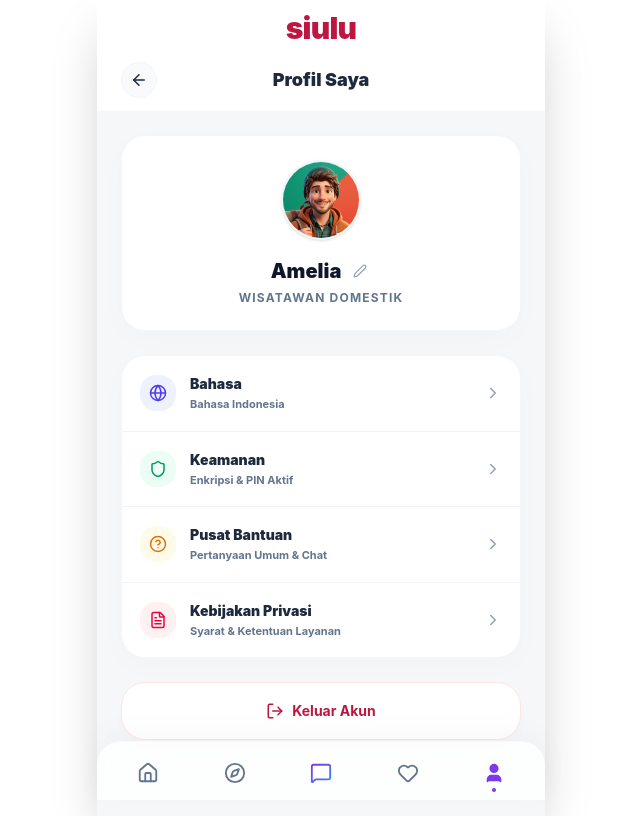
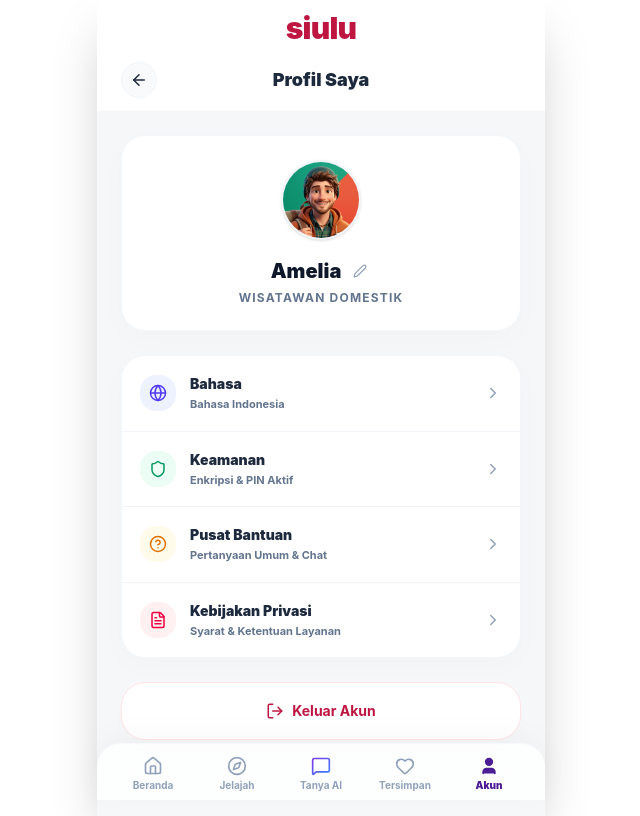
Before and after one commit to sovant28/siulu-pwa-frontend, a Next.js app: page /profile in a window 1280 px wide. Shown: the whole page, without its empty margins (319-959 px from the left). Built offline with nearby package versions, Linux system fonts and the light colour scheme.

Commit message:
style: add labels to bottom navigation, set active state color to dark purple, and rename Darurat quick access label to Bantuan

```diff
--- a/app/destinasi/page.js
+++ b/app/destinasi/page.js
@@ -215,7 +215,7 @@ function DestinasiListContent() {
 
       {/* BOTTOM NAVIGATION */}
       <nav
-        className="fixed bottom-0 left-0 right-0 max-w-md mx-auto bg-white/80 backdrop-blur-lg border-t border-slate-100/50 px-8 pt-3 pb-[calc(env(safe-area-inset-bottom)+8px)] flex justify-between items-center z-50 rounded-t-3xl select-none shadow-[0_-8px_30px_rgba(0,0,0,0.03)]"
+        className="fixed bottom-0 left-0 right-0 max-w-md mx-auto bg-white/80 backdrop-blur-lg border-t border-slate-100/50 px-6 pt-2 pb-[calc(env(safe-area-inset-bottom)+6px)] flex justify-between items-center z-50 rounded-t-3xl select-none shadow-[0_-8px_30px_rgba(0,0,0,0.03)]"
       >
         {/* Rainbow Gradient Definition for AI Icon */}
         <svg width="0" height="0" className="absolute pointer-events-none">
@@ -230,46 +230,51 @@ function DestinasiListContent() {
         {/* 1. Beranda */}
         <button
           onClick={() => router.push('/')}
-          className="flex flex-col items-center justify-center p-2 text-slate-500 hover:text-slate-600 active:scale-90 transition cursor-pointer relative"
+          className="flex flex-col items-center justify-center w-16 py-1 text-slate-400 hover:text-slate-500 active:scale-90 transition cursor-pointer"
           style={{ WebkitTapHighlightColor: 'transparent' }}
         >
-          <Home className="w-5.5 h-5.5" />
+          <Home className="w-5 h-5" />
+          <span className="text-[10px] font-bold mt-1 leading-none">Beranda</span>
         </button>
 
-        {/* 2. Jelajah (Destination uses Compass as well or keeps it active) */}
+        {/* 2. Jelajah (Active) */}
         <button
           onClick={() => router.push('/event')}
-          className="flex flex-col items-center justify-center p-2 text-slate-500 hover:text-slate-600 active:scale-90 transition cursor-pointer relative"
+          className="flex flex-col items-center justify-center w-16 py-1 text-[#4C1D95] active:scale-90 transition cursor-pointer"
           style={{ WebkitTapHighlightColor: 'transparent' }}
         >
-          <Compass className="w-5.5 h-5.5" />
+          <Compass className="w-5 h-5" fill="currentColor" />
+          <span className="text-[10px] font-black mt-1 leading-none">Jelajah</span>
         </button>
 
         {/* 3. Tanya AI */}
         <button
           onClick={() => router.push('/chat')}
-          className="flex flex-col items-center justify-center p-2 active:scale-90 transition cursor-pointer relative"
+          className="flex flex-col items-center justify-center w-16 py-1 active:scale-90 transition cursor-pointer"
           style={{ WebkitTapHighlightColor: 'transparent' }}
         >
-          <MessageSquare className="w-5.5 h-5.5" stroke="url(#rainbow-gradient)" />
+          <MessageSquare className="w-5 h-5" stroke="url(#rainbow-gradient)" />
+          <span className="text-[10px] font-bold mt-1 leading-none text-slate-400">Tanya AI</span>
         </button>
 
         {/* 4. Disimpan */}
         <button
           onClick={() => router.push('/saved')}
-          className="flex flex-col items-center justify-center p-2 text-slate-500 hover:text-slate-600 active:scale-90 transition cursor-pointer relative"
+          className="flex flex-col items-center justify-center w-16 py-1 text-slate-400 hover:text-slate-500 active:scale-90 transition cursor-pointer"
           style={{ WebkitTapHighlightColor: 'transparent' }}
         >
-          <Heart className="w-5.5 h-5.5" />
+          <Heart className="w-5 h-5" />
+          <span className="text-[10px] font-bold mt-1 leading-none">Tersimpan</span>
         </button>
 
         {/* 5. Profil */}
         <button
           onClick={() => router.push('/profile')}
-          className="flex flex-col items-center justify-center p-2 text-slate-500 hover:text-slate-600 active:scale-90 transition cursor-pointer relative"
+          className="flex flex-col items-center justify-center w-16 py-1 text-slate-400 hover:text-slate-500 active:scale-90 transition cursor-pointer"
           style={{ WebkitTapHighlightColor: 'transparent' }}
         >
-          <User className="w-5.5 h-5.5" />
+          <User className="w-5 h-5" />
+          <span className="text-[10px] font-bold mt-1 leading-none">Akun</span>
         </button>
       </nav>
     </div>
--- a/app/event/page.js
+++ b/app/event/page.js
@@ -276,7 +276,7 @@ export default function EventListPage() {
 
       {/* BOTTOM NAVIGATION */}
       <nav
-        className="fixed bottom-0 left-0 right-0 max-w-md mx-auto bg-white border-t border-slate-100 px-8 pt-3 pb-[calc(env(safe-area-inset-bottom)+8px)] flex justify-between items-center z-50 rounded-t-3xl select-none"
+        className="fixed bottom-0 left-0 right-0 max-w-md mx-auto bg-white/80 backdrop-blur-lg border-t border-slate-100/50 px-6 pt-2 pb-[calc(env(safe-area-inset-bottom)+6px)] flex justify-between items-center z-50 rounded-t-3xl select-none shadow-[0_-8px_30px_rgba(0,0,0,0.03)]"
       >
         {/* Rainbow Gradient Definition for AI Icon */}
         <svg width="0" height="0" className="absolute pointer-events-none">
@@ -291,45 +291,51 @@ export default function EventListPage() {
         {/* 1. Beranda */}
         <button
           onClick={() => router.push('/')}
-          className="flex flex-col items-center justify-center p-2 text-slate-400 hover:text-slate-500 active:scale-90 transition cursor-pointer relative"
+          className="flex flex-col items-center justify-center w-16 py-1 text-slate-400 hover:text-slate-500 active:scale-90 transition cursor-pointer"
           style={{ WebkitTapHighlightColor: 'transparent' }}
         >
-          <Home className="w-5.5 h-5.5" />
+          <Home className="w-5 h-5" />
+          <span className="text-[10px] font-bold mt-1 leading-none">Beranda</span>
         </button>
 
         {/* 2. Jelajah (Active) */}
         <button
           onClick={() => router.push('/event')}
-          className="flex flex-col items-center justify-center p-2 text-[#7C3AED] active:scale-90 transition cursor-pointer relative"
+          className="flex flex-col items-center justify-center w-16 py-1 text-[#4C1D95] active:scale-90 transition cursor-pointer"
           style={{ WebkitTapHighlightColor: 'transparent' }}
         >
-          <Compass className="w-5.5 h-5.5" fill="currentColor" />
-          <span className="absolute bottom-0 w-1 h-1 rounded-full bg-[#7C3AED]" />
+          <Compass className="w-5 h-5" fill="currentColor" />
+          <span className="text-[10px] font-black mt-1 leading-none">Jelajah</span>
         </button>
 
         {/* 3. Tanya AI */}
         <button
           onClick={() => router.push('/chat')}
-          className="flex flex-col items-center justify-center p-2 active:scale-90 transition cursor-pointer relative"
+          className="flex flex-col items-center justify-center w-16 py-1 active:scale-90 transition cursor-pointer"
           style={{ WebkitTapHighlightColor: 'transparent' }}
         >
-          <MessageSquare className="w-5.5 h-5.5" stroke="url(#rainbow-gradient)" />
+          <MessageSquare className="w-5 h-5" stroke="url(#rainbow-gradient)" />
+          <span className="text-[10px] font-bold mt-1 leading-none text-slate-400">Tanya AI</span>
         </button>
 
         {/* 4. Disimpan */}
         <button
-          className="flex flex-col items-center justify-center p-2 text-slate-400 hover:text-slate-500 active:scale-90 transition cursor-pointer relative"
+          onClick={() => router.push('/saved')}
+          className="flex flex-col items-center justify-center w-16 py-1 text-slate-400 hover:text-slate-500 active:scale-90 transition cursor-pointer"
           style={{ WebkitTapHighlightColor: 'transparent' }}
         >
-          <Heart className="w-5.5 h-5.5" />
+          <Heart className="w-5 h-5" />
+          <span className="text-[10px] font-bold mt-1 leading-none">Tersimpan</span>
         </button>
 
         {/* 5. Profil */}
         <button
-          className="flex flex-col items-center justify-center p-2 text-slate-400 hover:text-slate-500 active:scale-90 transition cursor-pointer relative"
+          onClick={() => router.push('/profile')}
+          className="flex flex-col items-center justify-center w-16 py-1 text-slate-400 hover:text-slate-500 active:scale-90 transition cursor-pointer"
           style={{ WebkitTapHighlightColor: 'transparent' }}
         >
-          <User className="w-5.5 h-5.5" />
+          <User className="w-5 h-5" />
+          <span className="text-[10px] font-bold mt-1 leading-none">Akun</span>
         </button>
       </nav>
     </div>
--- a/app/page.js
+++ b/app/page.js
@@ -317,16 +317,16 @@ export default function AppHome() {
             <span className="text-[11px] font-black text-slate-700 tracking-wide">Pengaduan</span>
           </div>
 
-          {/* Card 8: Darurat */}
+          {/* Card 8: Bantuan */}
           <div className="flex flex-col items-center space-y-1.5">
             <button
               onClick={() => { }}
               className="w-14 h-14 flex items-center justify-center rounded-2xl bg-[#DCD2FF] border border-[#DCD2FF] shadow-[0_4px_10px_rgba(220,210,255,0.25)] active:scale-90 transition-all duration-150 cursor-pointer select-none outline-none overflow-hidden"
               style={{ WebkitTapHighlightColor: 'transparent' }}
             >
-              <Image src="/icon_darurat.png" alt="Darurat" width={56} height={56} className="w-full h-full object-contain" />
+              <Image src="/icon_darurat.png" alt="Bantuan" width={56} height={56} className="w-full h-full object-contain" />
             </button>
-            <span className="text-[11px] font-black text-slate-700 tracking-wide">Darurat</span>
+            <span className="text-[11px] font-black text-slate-700 tracking-wide">Bantuan</span>
           </div>
         </div>
       </section>
@@ -370,7 +370,7 @@ export default function AppHome() {
 
       {/* BOTTOM NAVIGATION */}
       <nav
-        className="fixed bottom-0 left-0 right-0 max-w-md mx-auto bg-white/80 backdrop-blur-lg border-t border-slate-100/50 px-8 pt-3 pb-[calc(env(safe-area-inset-bottom)+8px)] flex justify-between items-center z-50 rounded-t-3xl select-none shadow-[0_-8px_30px_rgba(0,0,0,0.03)]"
+        className="fixed bottom-0 left-0 right-0 max-w-md mx-auto bg-white/80 backdrop-blur-lg border-t border-slate-100/50 px-6 pt-2 pb-[calc(env(safe-area-inset-bottom)+6px)] flex justify-between items-center z-50 rounded-t-3xl select-none shadow-[0_-8px_30px_rgba(0,0,0,0.03)]"
       >
         {/* Rainbow Gradient Definition for AI Icon */}
         <svg width="0" height="0" className="absolute pointer-events-none">
@@ -385,47 +385,51 @@ export default function AppHome() {
         {/* 1. Beranda (Active) */}
         <button
           onClick={() => router.push('/')}
-          className="flex flex-col items-center justify-center p-2 text-[#7C3AED] active:scale-90 transition cursor-pointer relative"
+          className="flex flex-col items-center justify-center w-16 py-1 text-[#4C1D95] active:scale-90 transition cursor-pointer"
           style={{ WebkitTapHighlightColor: 'transparent' }}
         >
-          <Home className="w-5.5 h-5.5" fill="currentColor" />
-          <span className="absolute bottom-0 w-1 h-1 rounded-full bg-[#7C3AED]" />
+          <Home className="w-5 h-5" fill="currentColor" />
+          <span className="text-[10px] font-black mt-1 leading-none">Beranda</span>
         </button>
 
         {/* 2. Jelajah */}
         <button
           onClick={() => router.push('/event')}
-          className="flex flex-col items-center justify-center p-2 text-slate-500 hover:text-slate-600 active:scale-90 transition cursor-pointer relative"
+          className="flex flex-col items-center justify-center w-16 py-1 text-slate-400 hover:text-slate-500 active:scale-90 transition cursor-pointer"
           style={{ WebkitTapHighlightColor: 'transparent' }}
         >
-          <Compass className="w-5.5 h-5.5" />
+          <Compass className="w-5 h-5" />
+          <span className="text-[10px] font-bold mt-1 leading-none">Jelajah</span>
         </button>
 
         {/* 3. Tanya AI */}
         <button
           onClick={() => router.push('/chat')}
-          className="flex flex-col items-center justify-center p-2 active:scale-90 transition cursor-pointer relative"
+          className="flex flex-col items-center justify-center w-16 py-1 active:scale-90 transition cursor-pointer"
           style={{ WebkitTapHighlightColor: 'transparent' }}
         >
-          <MessageSquare className="w-5.5 h-5.5" stroke="url(#rainbow-gradient)" />
+          <MessageSquare className="w-5 h-5" stroke="url(#rainbow-gradient)" />
+          <span className="text-[10px] font-bold mt-1 leading-none text-slate-400">Tanya AI</span>
         </button>
 
         {/* 4. Disimpan */}
         <button
           onClick={() => router.push('/saved')}
-          className="flex flex-col items-center justify-center p-2 text-slate-500 hover:text-slate-600 active:scale-90 transition cursor-pointer relative"
+          className="flex flex-col items-center justify-center w-16 py-1 text-slate-400 hover:text-slate-500 active:scale-90 transition cursor-pointer"
           style={{ WebkitTapHighlightColor: 'transparent' }}
         >
-          <Heart className="w-5.5 h-5.5" />
+          <Heart className="w-5 h-5" />
+          <span className="text-[10px] font-bold mt-1 leading-none">Tersimpan</span>
         </button>
 
         {/* 5. Profil */}
         <button
           onClick={() => router.push('/profile')}
-          className="flex flex-col items-center justify-center p-2 text-slate-500 hover:text-slate-600 active:scale-90 transition cursor-pointer relative"
+          className="flex flex-col items-center justify-center w-16 py-1 text-slate-400 hover:text-slate-500 active:scale-90 transition cursor-pointer"
           style={{ WebkitTapHighlightColor: 'transparent' }}
         >
-          <User className="w-5.5 h-5.5" />
+          <User className="w-5 h-5" />
+          <span className="text-[10px] font-bold mt-1 leading-none">Akun</span>
         </button>
       </nav>
 
--- a/app/profile/page.js
+++ b/app/profile/page.js
@@ -219,7 +219,7 @@ export default function ProfilePage() {
 
       {/* BOTTOM NAVIGATION */}
       <nav
-        className="fixed bottom-0 left-0 right-0 max-w-md mx-auto bg-white/80 backdrop-blur-lg border-t border-slate-100/50 px-8 pt-3 pb-[calc(env(safe-area-inset-bottom)+8px)] flex justify-between items-center z-50 rounded-t-3xl select-none shadow-[0_-8px_30px_rgba(0,0,0,0.03)]"
+        className="fixed bottom-0 left-0 right-0 max-w-md mx-auto bg-white/80 backdrop-blur-lg border-t border-slate-100/50 px-6 pt-2 pb-[calc(env(safe-area-inset-bottom)+6px)] flex justify-between items-center z-50 rounded-t-3xl select-none shadow-[0_-8px_30px_rgba(0,0,0,0.03)]"
       >
         {/* Rainbow Gradient Definition for AI Icon */}
         <svg width="0" height="0" className="absolute pointer-events-none">
@@ -234,47 +234,51 @@ export default function ProfilePage() {
         {/* 1. Beranda */}
         <button
           onClick={() => router.push('/')}
-          className="flex flex-col items-center justify-center p-2 text-slate-500 hover:text-slate-600 active:scale-90 transition cursor-pointer relative"
+          className="flex flex-col items-center justify-center w-16 py-1 text-slate-400 hover:text-slate-500 active:scale-90 transition cursor-pointer"
           style={{ WebkitTapHighlightColor: 'transparent' }}
         >
-          <Home className="w-5.5 h-5.5" />
+          <Home className="w-5 h-5" />
+          <span className="text-[10px] font-bold mt-1 leading-none">Beranda</span>
         </button>
 
         {/* 2. Jelajah */}
         <button
           onClick={() => router.push('/event')}
-          className="flex flex-col items-center justify-center p-2 text-slate-500 hover:text-slate-600 active:scale-90 transition cursor-pointer relative"
+          className="flex flex-col items-center justify-center w-16 py-1 text-slate-400 hover:text-slate-500 active:scale-90 transition cursor-pointer"
           style={{ WebkitTapHighlightColor: 'transparent' }}
         >
-          <Compass className="w-5.5 h-5.5" />
+          <Compass className="w-5 h-5" />
+          <span className="text-[10px] font-bold mt-1 leading-none">Jelajah</span>
         </button>
 
         {/* 3. Tanya AI */}
         <button
           onClick={() => router.push('/chat')}
-          className="flex flex-col items-center justify-center p-2 active:scale-90 transition cursor-pointer relative"
+          className="flex flex-col items-center justify-center w-16 py-1 active:scale-90 transition cursor-pointer"
           style={{ WebkitTapHighlightColor: 'transparent' }}
         >
-          <MessageSquare className="w-5.5 h-5.5" stroke="url(#rainbow-gradient)" />
+          <MessageSquare className="w-5 h-5" stroke="url(#rainbow-gradient)" />
+          <span className="text-[10px] font-bold mt-1 leading-none text-slate-400">Tanya AI</span>
         </button>
 
         {/* 4. Disimpan */}
         <button
           onClick={() => router.push('/saved')}
-          className="flex flex-col items-center justify-center p-2 text-slate-500 hover:text-slate-600 active:scale-90 transition cursor-pointer relative"
+          className="flex flex-col items-center justify-center w-16 py-1 text-slate-400 hover:text-slate-500 active:scale-90 transition cursor-pointer"
           style={{ WebkitTapHighlightColor: 'transparent' }}
         >
-          <Heart className="w-5.5 h-5.5" />
+          <Heart className="w-5 h-5" />
+          <span className="text-[10px] font-bold mt-1 leading-none">Tersimpan</span>
         </button>
 
         {/* 5. Profil (Active) */}
         <button
           onClick={() => router.push('/profile')}
-          className="flex flex-col items-center justify-center p-2 text-[#7C3AED] active:scale-90 transition cursor-pointer relative"
+          className="flex flex-col items-center justify-center w-16 py-1 text-[#4C1D95] active:scale-90 transition cursor-pointer"
           style={{ WebkitTapHighlightColor: 'transparent' }}
         >
-          <User className="w-5.5 h-5.5" fill="currentColor" />
-          <span className="absolute bottom-0 w-1 h-1 rounded-full bg-[#7C3AED]" />
+          <User className="w-5 h-5" fill="currentColor" />
+          <span className="text-[10px] font-black mt-1 leading-none">Akun</span>
         </button>
       </nav>
     </div>
--- a/app/saved/page.js
+++ b/app/saved/page.js
@@ -178,7 +178,7 @@ export default function SavedPage() {
 
       {/* BOTTOM NAVIGATION */}
       <nav
-        className="fixed bottom-0 left-0 right-0 max-w-md mx-auto bg-white/80 backdrop-blur-lg border-t border-slate-100/50 px-8 pt-3 pb-[calc(env(safe-area-inset-bottom)+8px)] flex justify-between items-center z-50 rounded-t-3xl select-none shadow-[0_-8px_30px_rgba(0,0,0,0.03)]"
+        className="fixed bottom-0 left-0 right-0 max-w-md mx-auto bg-white/80 backdrop-blur-lg border-t border-slate-100/50 px-6 pt-2 pb-[calc(env(safe-area-inset-bottom)+6px)] flex justify-between items-center z-50 rounded-t-3xl select-none shadow-[0_-8px_30px_rgba(0,0,0,0.03)]"
       >
         {/* Rainbow Gradient Definition for AI Icon */}
         <svg width="0" height="0" className="absolute pointer-events-none">
@@ -193,47 +193,51 @@ export default function SavedPage() {
         {/* 1. Beranda */}
         <button
           onClick={() => router.push('/')}
-          className="flex flex-col items-center justify-center p-2 text-slate-500 hover:text-slate-600 active:scale-90 transition cursor-pointer relative"
+          className="flex flex-col items-center justify-center w-16 py-1 text-slate-400 hover:text-slate-500 active:scale-90 transition cursor-pointer"
           style={{ WebkitTapHighlightColor: 'transparent' }}
         >
-          <Home className="w-5.5 h-5.5" />
+          <Home className="w-5 h-5" />
+          <span className="text-[10px] font-bold mt-1 leading-none">Beranda</span>
         </button>
 
         {/* 2. Jelajah */}
         <button
           onClick={() => router.push('/event')}
-          className="flex flex-col items-center justify-center p-2 text-slate-500 hover:text-slate-600 active:scale-90 transition cursor-pointer relative"
+          className="flex flex-col items-center justify-center w-16 py-1 text-slate-400 hover:text-slate-500 active:scale-90 transition cursor-pointer"
           style={{ WebkitTapHighlightColor: 'transparent' }}
         >
-          <Compass className="w-5.5 h-5.5" />
+          <Compass className="w-5 h-5" />
+          <span className="text-[10px] font-bold mt-1 leading-none">Jelajah</span>
         </button>
 
         {/* 3. Tanya AI */}
         <button
           onClick={() => router.push('/chat')}
-          className="flex flex-col items-center justify-center p-2 active:scale-90 transition cursor-pointer relative"
+          className="flex flex-col items-center justify-center w-16 py-1 active:scale-90 transition cursor-pointer"
           style={{ WebkitTapHighlightColor: 'transparent' }}
         >
-          <MessageSquare className="w-5.5 h-5.5" stroke="url(#rainbow-gradient)" />
+          <MessageSquare className="w-5 h-5" stroke="url(#rainbow-gradient)" />
+          <span className="text-[10px] font-bold mt-1 leading-none text-slate-400">Tanya AI</span>
         </button>
 
         {/* 4. Disimpan (Active) */}
         <button
           onClick={() => router.push('/saved')}
-          className="flex flex-col items-center justify-center p-2 text-[#7C3AED] active:scale-90 transition cursor-pointer relative"
+          className="flex flex-col items-center justify-center w-16 py-1 text-[#4C1D95] active:scale-90 transition cursor-pointer"
           style={{ WebkitTapHighlightColor: 'transparent' }}
         >
-          <Heart className="w-5.5 h-5.5" fill="currentColor" />
-          <span className="absolute bottom-0 w-1 h-1 rounded-full bg-[#7C3AED]" />
+          <Heart className="w-5 h-5" fill="currentColor" />
+          <span className="text-[10px] font-black mt-1 leading-none">Tersimpan</span>
         </button>
 
         {/* 5. Profil */}
         <button
           onClick={() => router.push('/profile')}
-          className="flex flex-col items-center justify-center p-2 text-slate-500 hover:text-slate-600 active:scale-90 transition cursor-pointer relative"
+          className="flex flex-col items-center justify-center w-16 py-1 text-slate-400 hover:text-slate-500 active:scale-90 transition cursor-pointer"
           style={{ WebkitTapHighlightColor: 'transparent' }}
         >
-          <User className="w-5.5 h-5.5" />
+          <User className="w-5 h-5" />
+          <span className="text-[10px] font-bold mt-1 leading-none">Akun</span>
         </button>
       </nav>
     </div>
```
